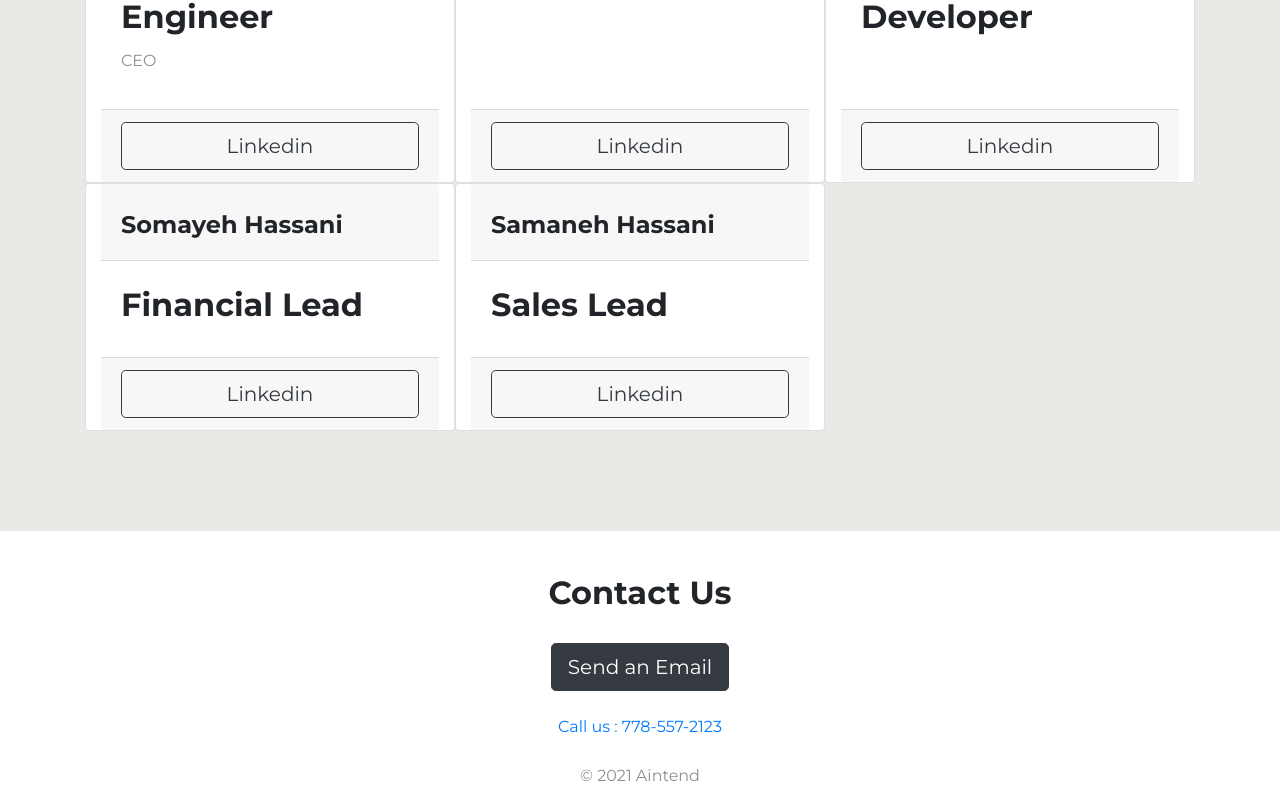
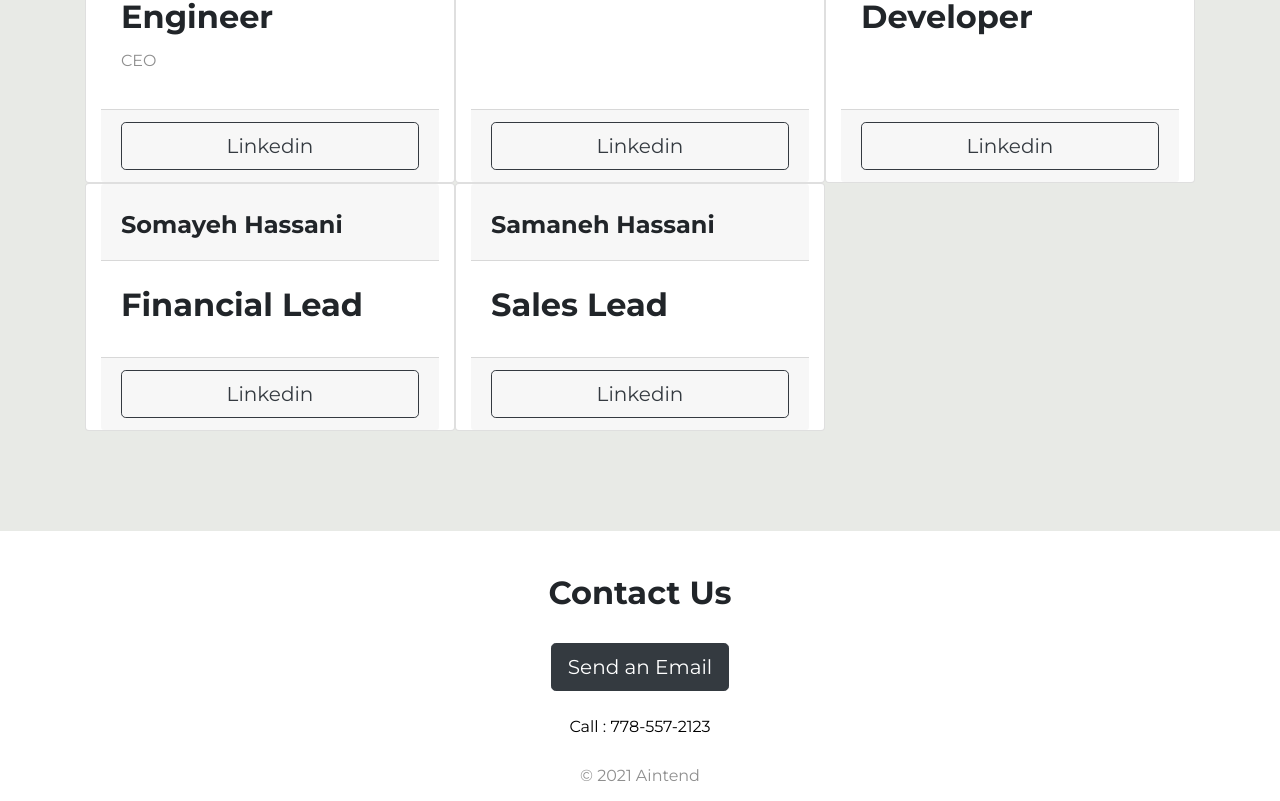
Before and after one commit to aintend-com/AIntend, a plain HTML site: page index.html in a window 1280 px wide. Shown: the part 1457-2258 px from the top of the page. Drawn offline with nearby package versions, Linux system fonts and the light colour scheme.

Commit message:
Update index.html

```diff
--- a/index.html
+++ b/index.html
@@ -174,7 +174,7 @@
 </div>
 <br>
 <div>
-      <a  href="tel:+17785572123">Call us : 778-557-2123</a>
+      <a  href="tel:+17785572123" class="phone">Call : 778-557-2123</a>
 </div>
     <p class="copy-right">© 2021 Aintend</p>
 
```
